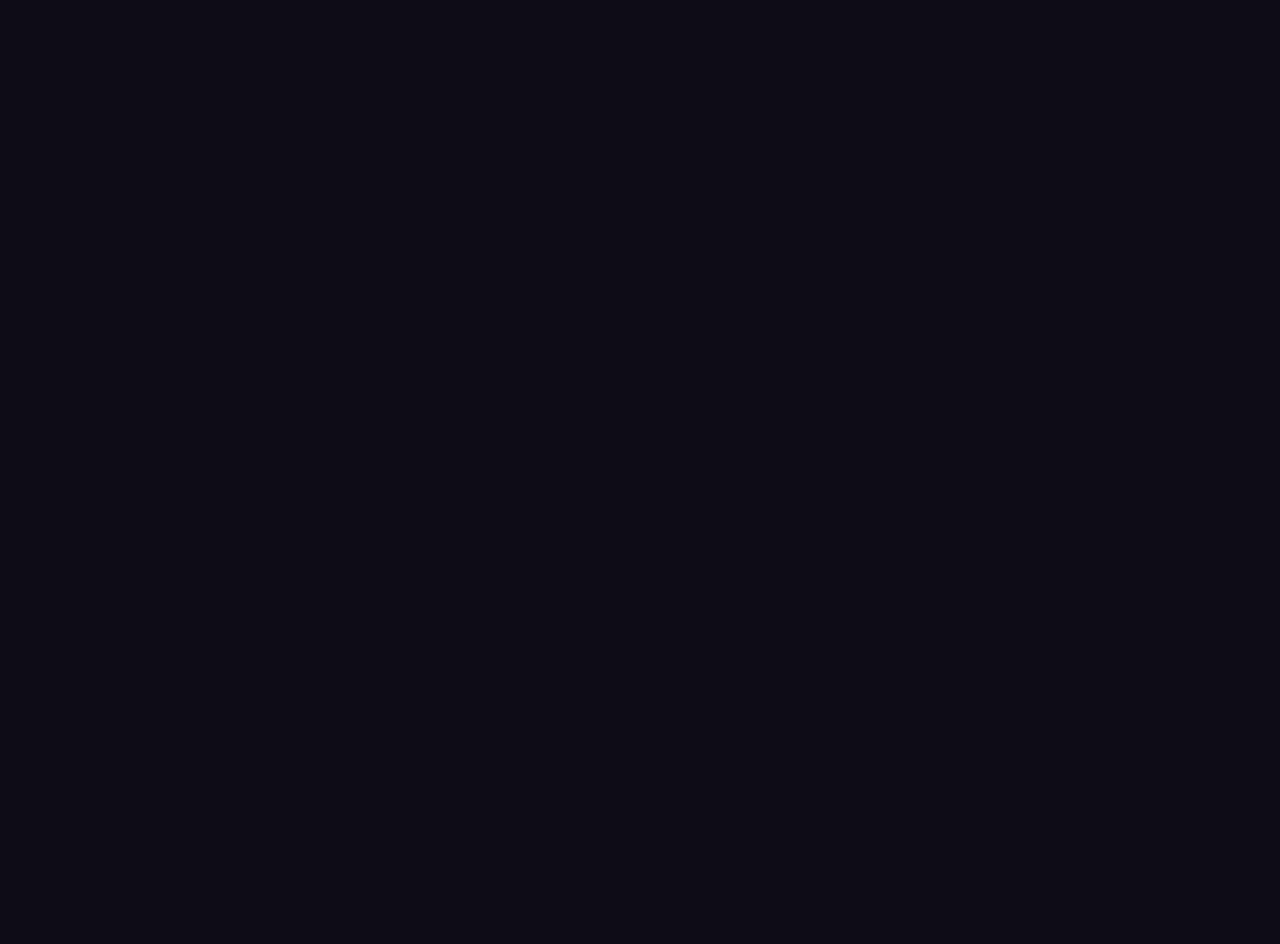
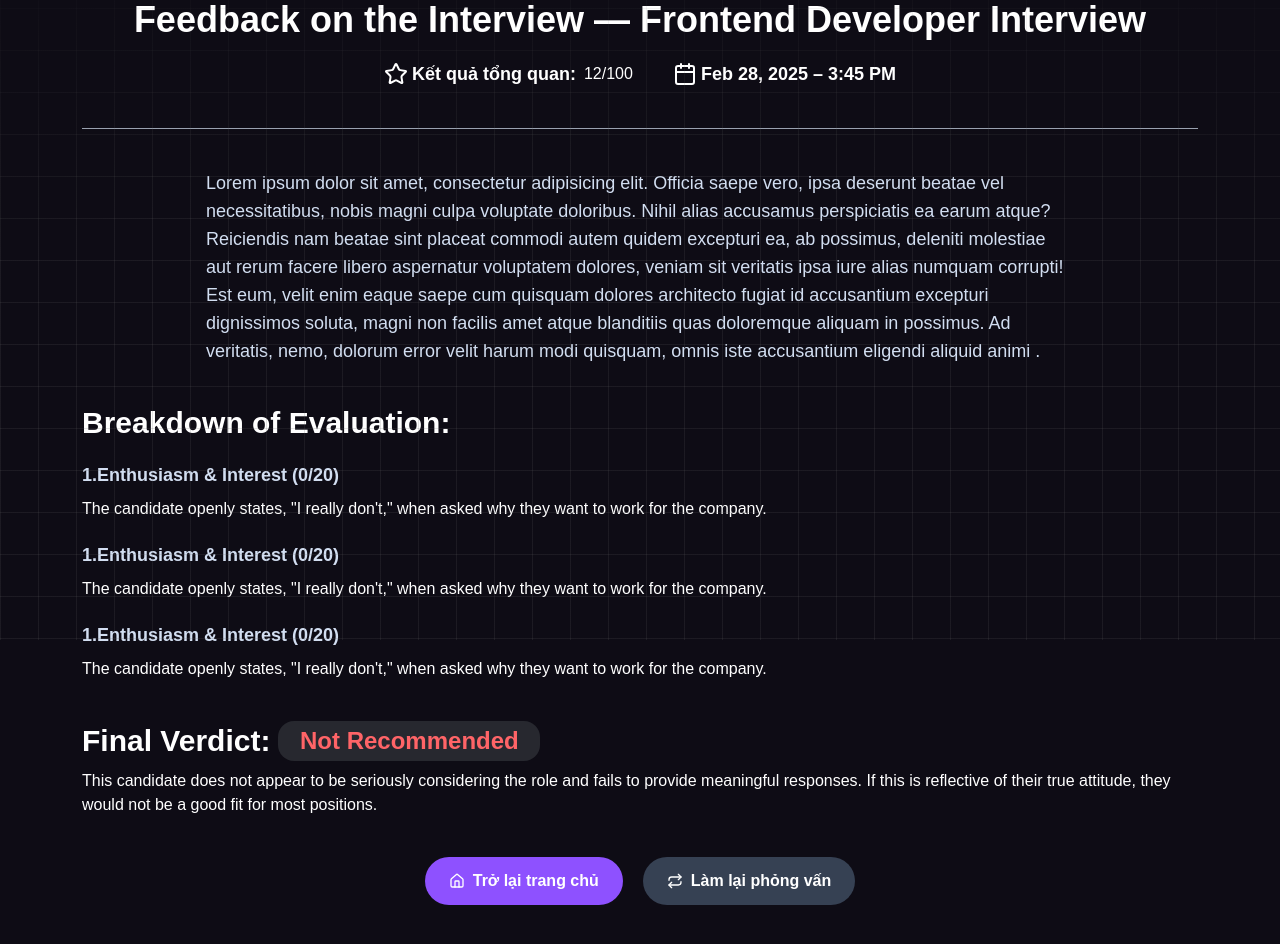
Before and after one commit to trinhnhatnambmt/IntelliSpeak_SEP390, a React (Vite) app: page /main/feedback in a window 1280 px wide. Before the commit this address had no page. Shown: the part 160-1104 px from the top of the page. Before the commit the page ends 800 px from the top, so only its background shows below. Built offline with nearby package versions, Linux system fonts and the light colour scheme; a web font is replaced by a local one.

Commit message:
feedback

```diff
--- a/src/App.jsx
+++ b/src/App.jsx
@@ -14,6 +14,7 @@ import InterviewPage from "./pages/main/interview/InterviewPage";
 import Topic from "./pages/main/topic/Topic";
 import TopicDetail from "./pages/main/topic/TopicDetail";
 import Profile from "./pages/main/personal/Profile";
+import FeedBack from "./pages/main/personal/feedback/FeedBack";
 
 const App = () => {
     return (
@@ -26,6 +27,7 @@ const App = () => {
                 <Route path="topic" element={<Topic />} />
                 <Route path="topicDetail" element={<TopicDetail />} />
                 <Route path="profile" element={<Profile />} />
+                <Route path="feedback" element={<FeedBack />} />
             </Route>
 
             {/* Authentication */}
--- a/src/pages/main/interview/InterviewPractice.jsx
+++ b/src/pages/main/interview/InterviewPractice.jsx
@@ -64,28 +64,10 @@ const InterviewPractice = () => {
 
                 <div className="w-full py-10 ">
                     <h2 className="font-extrabold text-3xl">
-                        Lịch sử phỏng vấn của bạn
+                        Chọn một đề tài phỏng vấn
                     </h2>
                     <div className="mt-5 grid grid-cols-3 gap-5">
-                        <InterviewCard />
-                        <InterviewCard />
-                        <InterviewCard />
-                        <InterviewCard />
-                        <InterviewCard />
-                        <InterviewCard />
-                    </div>
-                </div>
-                <div className="w-full py-10 ">
-                    <h2 className="font-extrabold text-3xl">
-                        Chọn một chủ đề phỏng vấn
-                    </h2>
-                    <div className="mt-5 grid grid-cols-3 gap-5">
-                        <InterviewCard />
-                        <InterviewCard />
-                        <InterviewCard />
-                        <InterviewCard />
-                        <InterviewCard />
-                        <InterviewCard />
+                        <InterviewCard type="main" />
                     </div>
                 </div>
             </div>
--- a/src/pages/main/personal/Profile.jsx
+++ b/src/pages/main/personal/Profile.jsx
@@ -2,6 +2,7 @@ import { Avatar } from "antd";
 import { Mail, MapIcon, Phone } from "lucide-react";
 import { motion } from "framer-motion";
 import InterviewCard from "~/components/InterviewCard";
+import Footer from "~/sections/Footer";
 
 const Profile = () => {
     const personalInfo = [
@@ -14,6 +15,7 @@ const Profile = () => {
     ];
 
     return (
+        <div>
             <div className="container mx-auto px-5 flex mt-10 relative z-10">
                 <div className="w-1/3">
                     <div className="w-[380px] h-[179px] bg-[#252525] rounded-2xl p-6">
@@ -96,15 +98,15 @@ const Profile = () => {
                             Lịch sử phỏng vấn của bạn
                         </h2>
                         <div className="mt-5 grid grid-cols-2 gap-5">
-                        <InterviewCard />
-                        <InterviewCard />
-                        <InterviewCard />
-                        <InterviewCard />
-                        <InterviewCard />
-                        <InterviewCard />
+                            <InterviewCard type="profile" />
+                            <InterviewCard type="profile" />
+                            <InterviewCard type="profile" />
+                            <InterviewCard type="profile" />
                         </div>
                     </div>
                 </div>
+            </div>
+            <Footer />
         </div>
     );
 };
--- /dev/null
+++ b/src/pages/main/personal/feedback/FeedBack.jsx
@@ -0,0 +1,109 @@
+import { CalendarIcon, House, PhoneOff, Repeat, Star } from "lucide-react";
+import React from "react";
+import { useNavigate } from "react-router-dom";
+
+const FeedBack = () => {
+    const navigate = useNavigate();
+    return (
+        <div className="container mx-auto px-5">
+            <h1 className="font-extrabold text-4xl text-center mt-40 mb-5 ">
+                Feedback on the Interview — Frontend Developer Interview
+            </h1>
+            <div className="flex items-center justify-center gap-10 mb-10">
+                <div className="flex items-center gap-2">
+                    <p className="flex items-center gap-1 text-lg font-semibold">
+                        <Star /> Kết quả tổng quan:
+                    </p>
+                    <p>12/100</p>
+                </div>
+                <div className="flex items-center gap-1 text-lg font-semibold">
+                    <CalendarIcon /> <p>Feb 28, 2025 – 3:45 PM</p>
+                </div>
+            </div>
+            <div className="w-[90%] h-[1px] bg-gray-400 mx-auto"></div>
+            <p className="w-[70%] text-lg mx-auto mt-10 text-[#D2DEF1]">
+                Lorem ipsum dolor sit amet, consectetur adipisicing elit.
+                Officia saepe vero, ipsa deserunt beatae vel necessitatibus,
+                nobis magni culpa voluptate doloribus. Nihil alias accusamus
+                perspiciatis ea earum atque? Reiciendis nam beatae sint placeat
+                commodi autem quidem excepturi ea, ab possimus, deleniti
+                molestiae aut rerum facere libero aspernatur voluptatem dolores,
+                veniam sit veritatis ipsa iure alias numquam corrupti! Est eum,
+                velit enim eaque saepe cum quisquam dolores architecto fugiat id
+                accusantium excepturi dignissimos soluta, magni non facilis amet
+                atque blanditiis quas doloremque aliquam in possimus. Ad
+                veritatis, nemo, dolorum error velit harum modi quisquam, omnis
+                iste accusantium eligendi aliquid animi .
+            </p>
+            <div className="w-[90%] mx-auto mt-10 mb-10">
+                <h2 className="font-extrabold text-3xl mt-10 mb-5">
+                    Breakdown of Evaluation:
+                </h2>
+                <div className="mt-5">
+                    <h3 className="font-extrabold text-lg text-[#D2DEF1]">
+                        1.Enthusiasm & Interest (0/20)
+                    </h3>
+                    <p className="mt-2">
+                        The candidate openly states, "I really don't," when
+                        asked why they want to work for the company.
+                    </p>
+                </div>
+                <div className="mt-5">
+                    <h3 className="font-extrabold text-lg text-[#D2DEF1]">
+                        1.Enthusiasm & Interest (0/20)
+                    </h3>
+                    <p className="mt-2">
+                        The candidate openly states, "I really don't," when
+                        asked why they want to work for the company.
+                    </p>
+                </div>
+                <div className="mt-5">
+                    <h3 className="font-extrabold text-lg text-[#D2DEF1]">
+                        1.Enthusiasm & Interest (0/20)
+                    </h3>
+                    <p className="mt-2">
+                        The candidate openly states, "I really don't," when
+                        asked why they want to work for the company.
+                    </p>
+                </div>
+                <div className="mt-10 relative z-10">
+                    <div className="flex items-center gap-2">
+                        <h2 className="font-extrabold text-3xl">
+                            Final Verdict:
+                        </h2>
+                        <div className="w-[262px] h-[40px] rounded-2xl bg-[#27282F] flex items-center justify-center">
+                            <p className="text-2xl font-extrabold text-red-400">
+                                Not Recommended
+                            </p>
+                        </div>
+                    </div>
+                    <p className="mt-2">
+                        This candidate does not appear to be seriously
+                        considering the role and fails to provide meaningful
+                        responses. If this is reflective of their true attitude,
+                        they would not be a good fit for most positions.
+                    </p>
+                </div>
+
+                <div className="flex items-center justify-center gap-5 mt-10 relative z-10">
+                    <button
+                        onClick={() => navigate("/main")}
+                        className="px-6 py-3 bg-violet-500 text-white font-semibold rounded-full hover:bg-violet-600 transition duration-300 flex items-center cursor-pointer"
+                    >
+                        <House className="mr-2 h-4 w-4" />
+                        Trở lại trang chủ
+                    </button>
+                    <button
+                        onClick={() => navigate("#")}
+                        className="px-6 py-3 bg-gray-700 text-white font-semibold rounded-full hover:bg-gray-800 transition duration-300 flex items-center cursor-pointer"
+                    >
+                        <Repeat className="mr-2 h-4 w-4" />
+                        Làm lại phỏng vấn
+                    </button>
+                </div>
+            </div>
+        </div>
+    );
+};
+
+export default FeedBack;
--- a/src/sections/Footer.jsx
+++ b/src/sections/Footer.jsx
@@ -4,7 +4,7 @@ import { logo } from "~/assets";
 
 const Footer = () => {
     return (
-        <footer className="w-full mx-auto bg-[#0e0c15] text-white py-12 px-5">
+        <footer className="w-full mx-auto bg-[#0e0c15] text-white py-12 px-5 relative z-10">
             <div className="container mx-auto flex flex-col md:flex-row justify-between items-start gap-8">
                 {/* Logo và Mô tả */}
                 <div className="flex flex-col items-start gap-4 md:w-1/3">
```
Also changed, not shown: src/components/InterviewCard.jsx (+28 -2 lines). Lines whose indentation alone changed are shown as unchanged.
